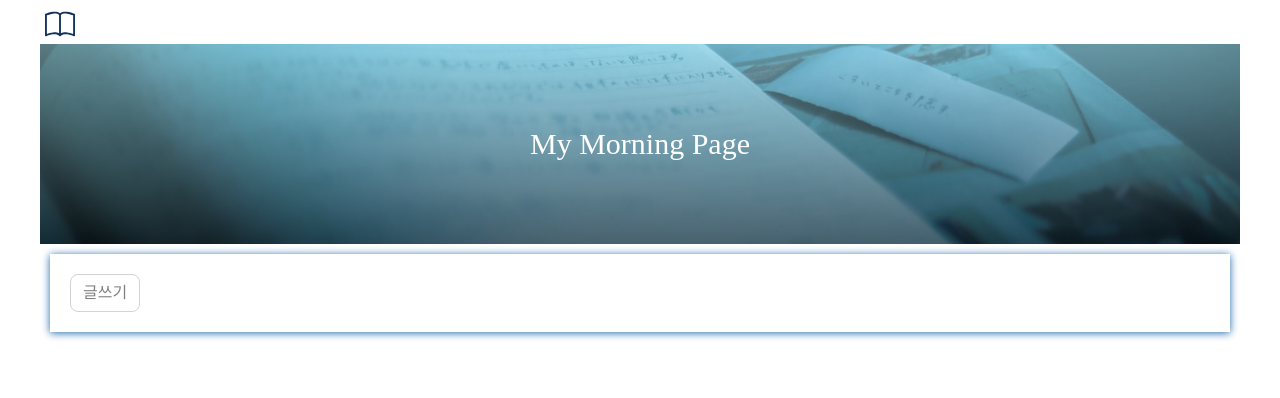
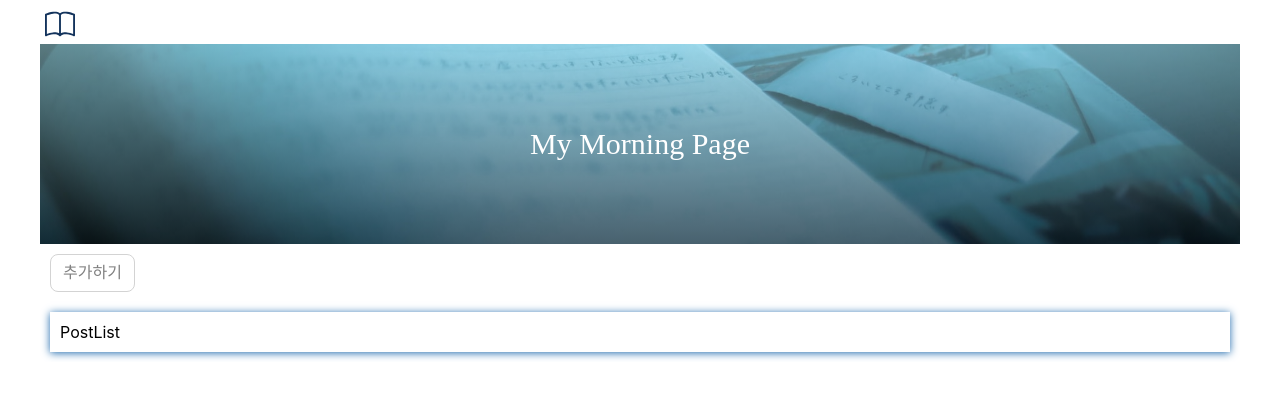
Before and after one commit to maydec2298/MyMorningPage, a React (Create React App) app: page / in a window 1280 px wide. Shown: the top 398 px of the page. Built offline with nearby package versions, Linux system fonts and the light colour scheme; a web font is replaced by a local one.

Commit message:
자잘한 수정

```diff
--- a/src/pages/Home.js
+++ b/src/pages/Home.js
@@ -1,9 +1,8 @@
 import React from "react";
-
 import Layout from "../components/UI/Layout";
 import Container from "../components/UI/Container";
 import Button from "../components/UI/Button";
-
+import PostList from "../components/Posts/PostList";
 import { useNavigate } from "react-router-dom";
 
 const Home = () => {
@@ -11,15 +10,16 @@ const Home = () => {
 
   return (
     <Layout title="My Morning Page">
-      <Container>
       <Button
         add
         onClick={() => {
           navigate("/write");
         }}
       >
-          글쓰기
+        추가하기
       </Button>
+      <Container>
+        <PostList />
       </Container>
     </Layout>
   );
--- a/src/pages/Write.js
+++ b/src/pages/Write.js
@@ -1,7 +1,6 @@
 import React from "react";
 import Layout from "../components/UI/Layout";
 import Container from "../components/UI/Container";
-import Button from "../components/UI/Button";
 import PostForm from "../components/Posts/PostForm";
 
 const Write = () => {
```
Lines whose indentation alone changed are shown as unchanged.
